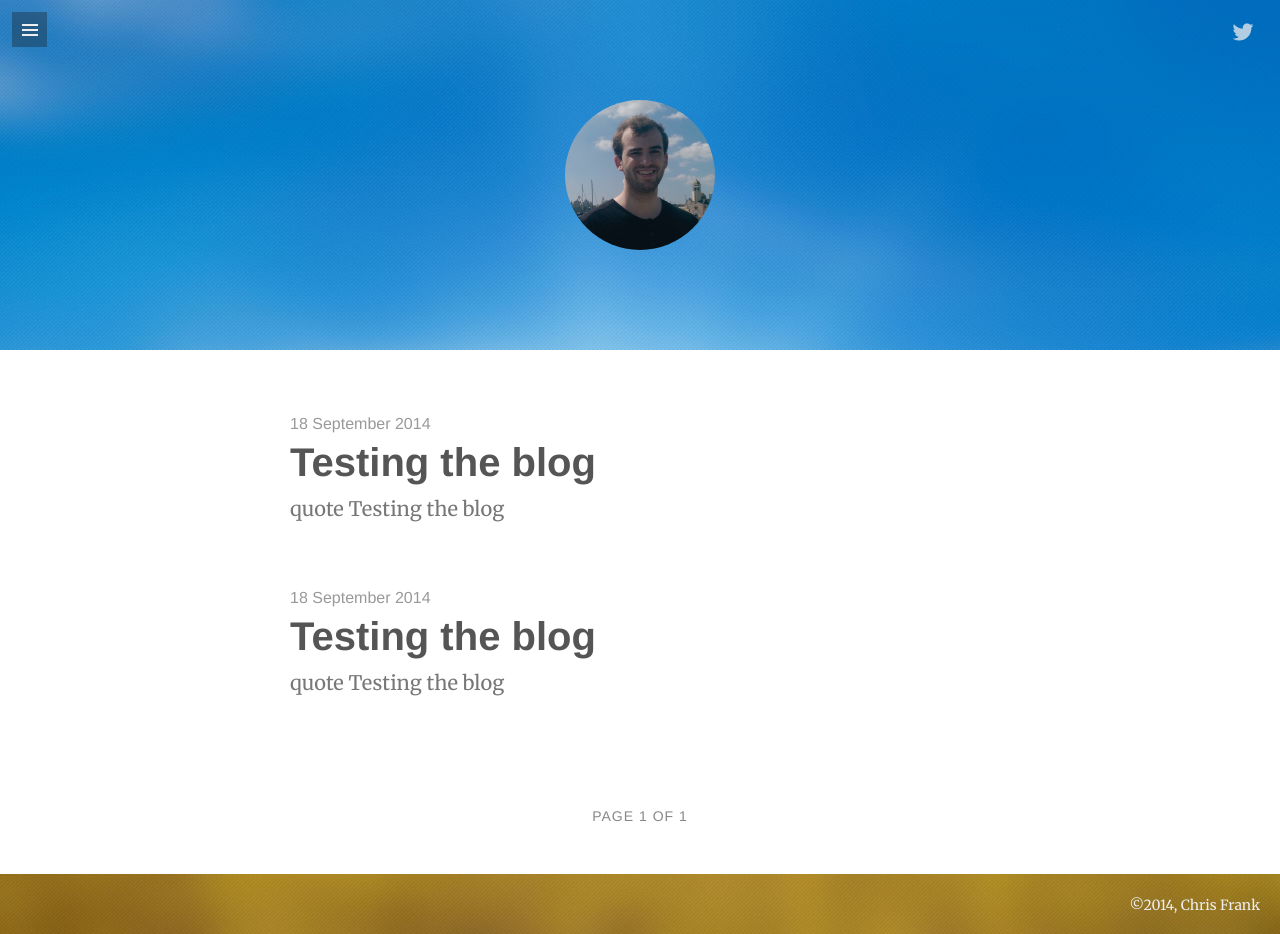
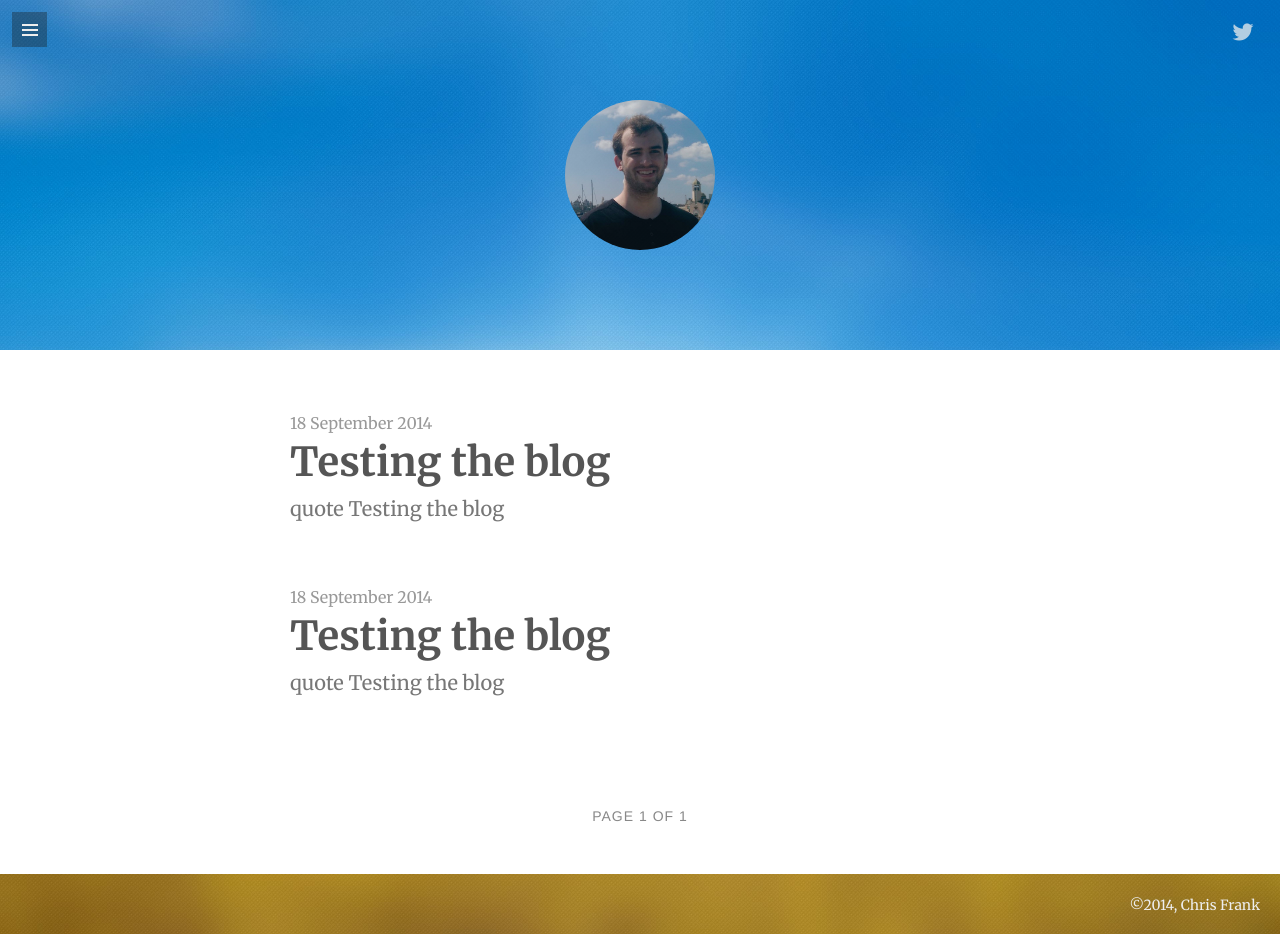
Before and after one commit to uablog/uablog.github.io, a Jekyll site: the page built from index.html, in a window 1280 px wide. Built offline with Jekyll 4.4.1, drawn with Linux system fonts in a browser that asks for light colours; Markdown is read by kramdown in place of the engine named in the settings; the list of posts is cut into pages by our own code.

Commit message:
Change post title font (homepage)

```diff
--- a/assets/css/default.css
+++ b/assets/css/default.css
@@ -475,7 +475,7 @@ pre code {
 }
 
 #post-list {
-	font-family: "Helvetica Neue", Helvetica, Arial, sans-serif;
+	font-family: Merriweather, Helvetica, Arial, sans-serif;
 	top: 50px;
 	padding-bottom: 80px;
 	font-weight: 400;
```
